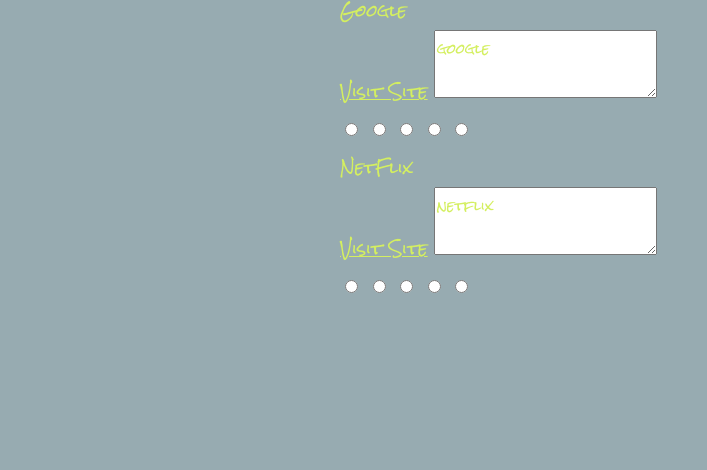
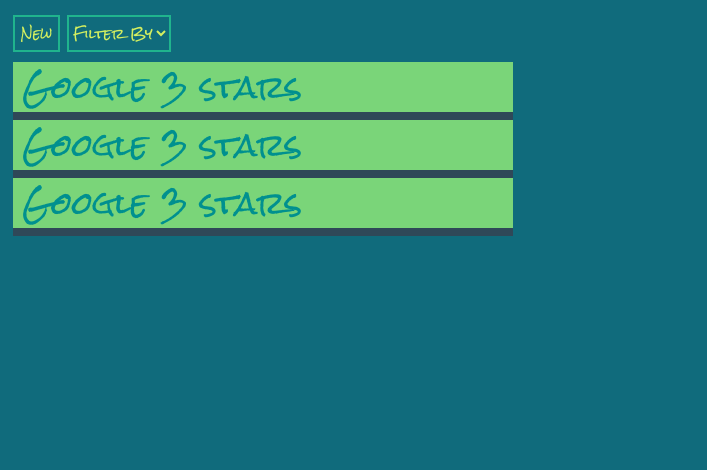
Before and after one commit to thinkful-ei-shark/rylan-wassem-bookmarks-app, a website built with webpack: page src/index.html in a window 1280 px wide. Shown: the part 330-800 px from the top of the page, without its empty margins (0-707 px from the left). Built offline with nearby package versions, Linux system fonts and the light colour scheme.

Commit message:
ui design

```diff
--- a/src/index.css
+++ b/src/index.css
@@ -9,7 +9,7 @@
 
 }
 
-html, body{
+html, body {
     padding:0;
     margin:0;
 }
@@ -18,24 +18,28 @@
 
 }
 
-body{
-    background-color: #97ABB1;
+body {
+    background-color: #106B7C;
     display: flex;
     flex-flow: column;
     align-items: center;
     justify-content: center;
     min-height: 100vh;
-    width: 100vw;
+    width: 500px;
 }
 
-main{
+main {
     width: 95%;
     max-width: 600px;
 }
 
-input, select, button{
+input, select, button {
     background: none;
-    border: 2px solid #eee;
+    border: 2px solid #20B48D;
+}
+
+textarea {
+    background-color: #106B7C;
 }
 
 .hidden {
@@ -44,3 +48,51 @@
     height: 0px;
     flex: 0;
 }
+
+#accordion {
+    margin: 10px auto;
+    padding: 0;
+    width: 500px;
+}
+
+#accordion ul {
+    margin: 0px;
+    padding: 0;
+    border: 0;
+}
+
+#accordion li {
+    list-style: none;
+    width: 100%;
+}
+
+#accordion li label {
+    padding: 10px;
+    display: block;
+    font-family: 'Rock Salt', cursive;
+    font-size: 30px;
+    line-height: 30px;
+    color: #00908F;
+    background-color: #7AD579;
+    border-bottom: solid 8px #2F4858;
+}
+
+/* Hide the radio buttons */
+#accordion label+input[type='radio'] {
+    display: none;
+}
+
+/* hide content by default */
+#accordion .content {
+    display: none;
+    padding: 10px;
+    font-family: 'Rock Salt', cursive;
+    font-size: 19px;
+    line-height: 26px;
+    background-color: #20B48D;
+}
+
+/* Show content boxes when the radio buttons are checked */
+#accordion label+input[type='radio']:checked+.content {
+    display: block;
+}
--- a/src/index.js
+++ b/src/index.js
@@ -2,12 +2,13 @@
 import './index.css';
 
 function generatePage() {
-  return `
+  return`
   <div>
       <div>
         <h1>Bookmarks:</h1>
       </div>
-      <div><button>New</button>
+      <div>
+          <button>New</button>
           <select>
               <option>Filter By</option>
               <option>1 star</option>
@@ -15,38 +16,56 @@
               <option>3 stars</option>
               <option>4 stars</option>
               <option>5 stars</option>
-          </select></div>
-      <div>
-          <div>
-              <div>Google</div>
-              <div></div>
-              <div>
-                  <a href="https://www.google.com">Visit Site</a>
-                  <textarea>google</textarea>
+          </select>
       </div>
   <div>
+  <ul id="accordion">
+        <li>
+            <label for="first">Google 3 stars</label>
+            <input type="radio" name="accordion" id="first">
+            <div class="content">
+              <p>
+                    <a href="https://www.google.com">Visit Site</a>
+                    <textarea>Google</textarea>
                     <input type="radio" name="rating" value="1">
                     <input type="radio" name="rating" value="2">
                     <input type="radio" name="rating" value="3">
                     <input type="radio" name="rating" value="4">
                     <input type="radio" name="rating" value="5">
+              </p>
             </div>
-          </div>
-          <div>
-              <div>NetFlix</div>
-              <div></div>
-              <div>
-                  <a href="https://www.netflix.com">Visit Site</a>
-                  <textarea class="">netflix</textarea>
-              </div>
-              <div>
+        </li>
+        <li>
+            <label for="second">Google 3 stars</label>
+            <input type="radio" name="accordion" id="second">
+            <div class="content">
+              <p>
+                    <a href="https://www.google.com">Visit Site</a>
+                    <textarea>Google</textarea>
                     <input type="radio" name="rating" value="1">
                     <input type="radio" name="rating" value="2">
                     <input type="radio" name="rating" value="3">
                     <input type="radio" name="rating" value="4">
                     <input type="radio" name="rating" value="5">
+              </p>
             </div>
+        </li>
+        <li>
+            <label for="third">Google 3 stars</label>
+            <input type="radio" name="accordion" id="third">
+            <div class="content">
+              <p>
+                    <a href="https://www.google.com">Visit Site</a>
+                    <textarea>Google</textarea>
+                    <input type="radio" name="rating" value="1">
+                    <input type="radio" name="rating" value="2">
+                    <input type="radio" name="rating" value="3">
+                    <input type="radio" name="rating" value="4">
+                    <input type="radio" name="rating" value="5">
+              </p>
             </div>
+        </li>
+    </ul>
     </div>
     </div>
   `;
```
Lines whose indentation alone changed are shown as unchanged.
